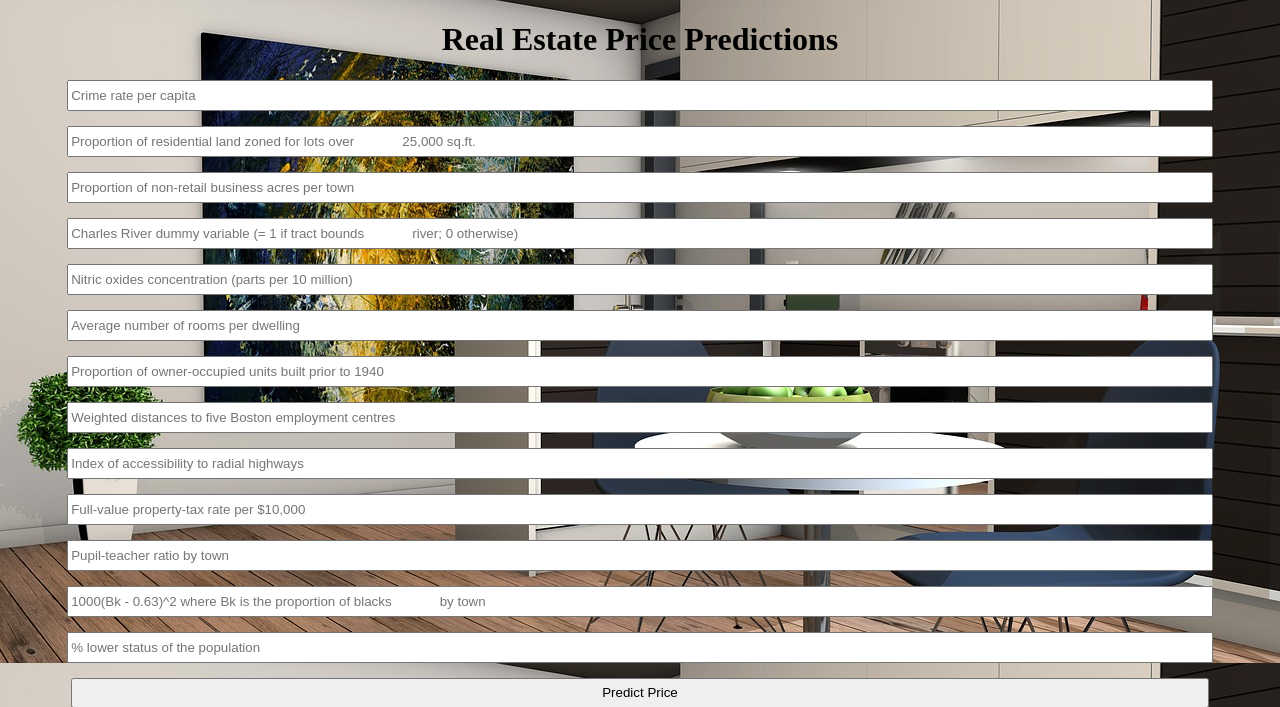
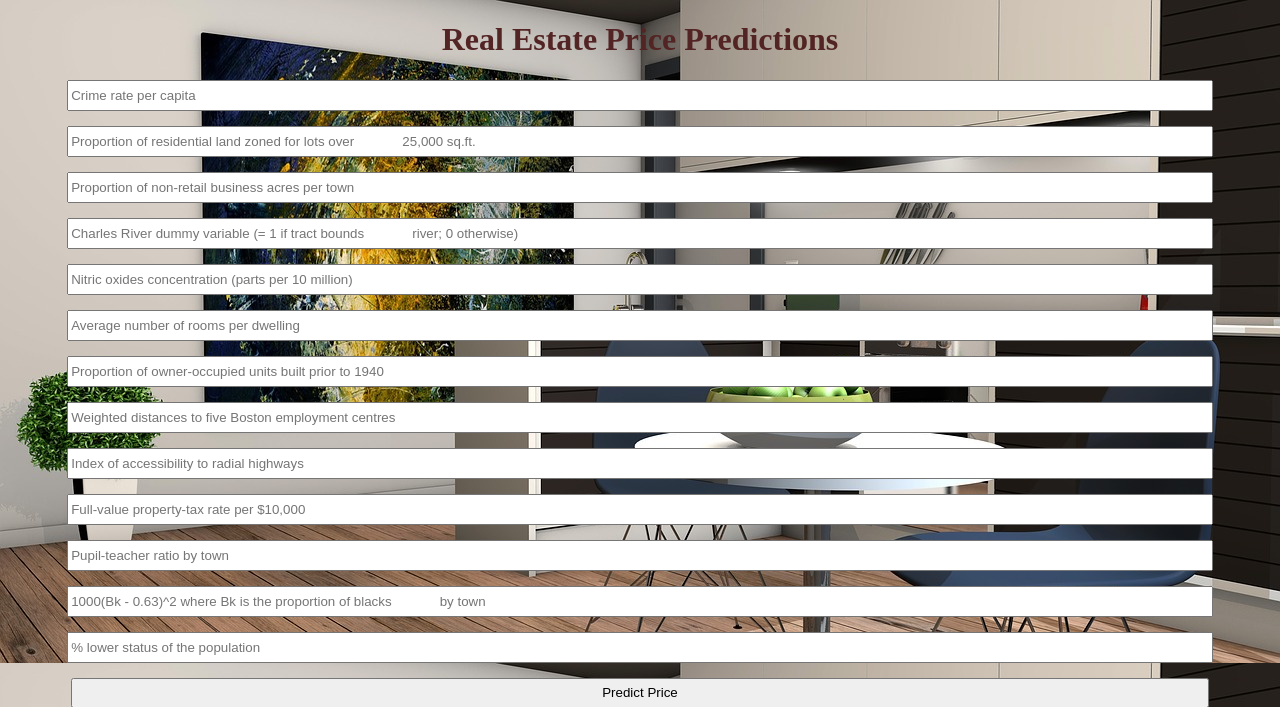
Before and after one commit to prabhat1209/Real-Estate-Price-Predictions, a Flask app: page / in a window 1280 px wide. Shown: the top 707 px of the page. Run offline with Flask 2, Linux system fonts and the light colour scheme; parts of the project's set-up code (start-up, migrations or seed data) failed here and were passed over.

Commit message:
Modified the Heading

```diff
--- a/template/index.html
+++ b/template/index.html
@@ -6,7 +6,9 @@
     <!-- <link rel="stylesheet" href="{{url_for('static',filename='css/new_css.css')}}"> -->
     <style>
         h1 {
-            text-align: center;
+          color: #532424;
+          font-family: serif;
+          text-align: center;
         }
       form input {
         display: block;
```
